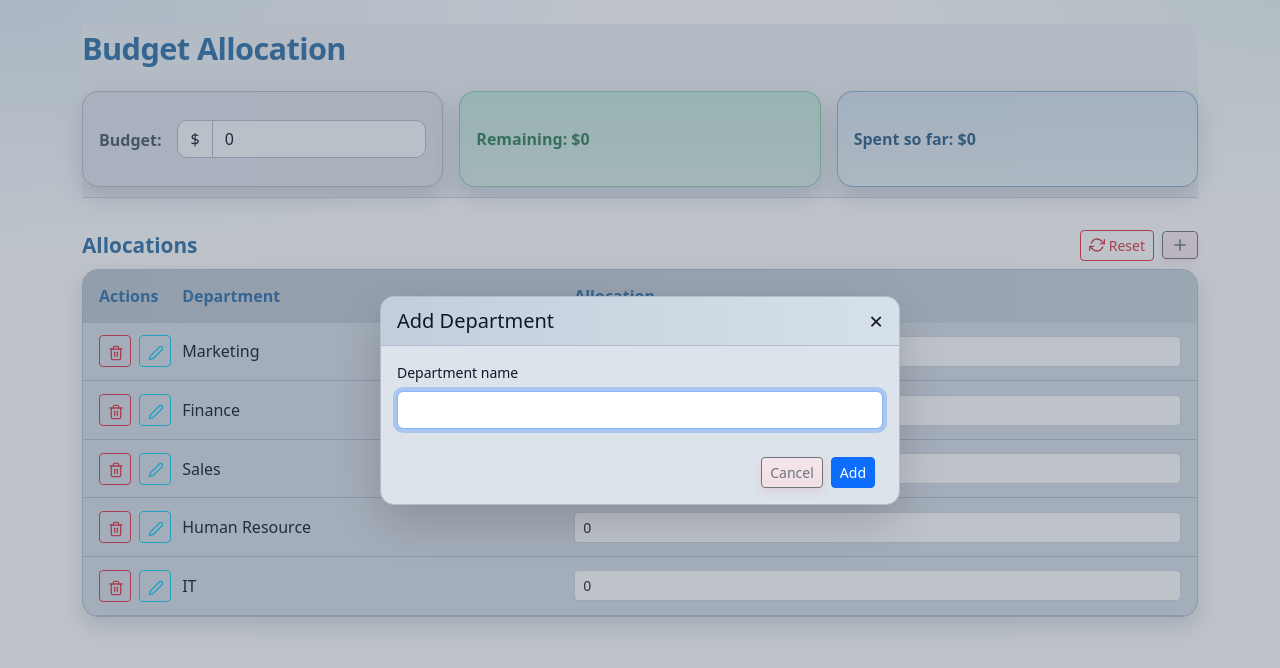
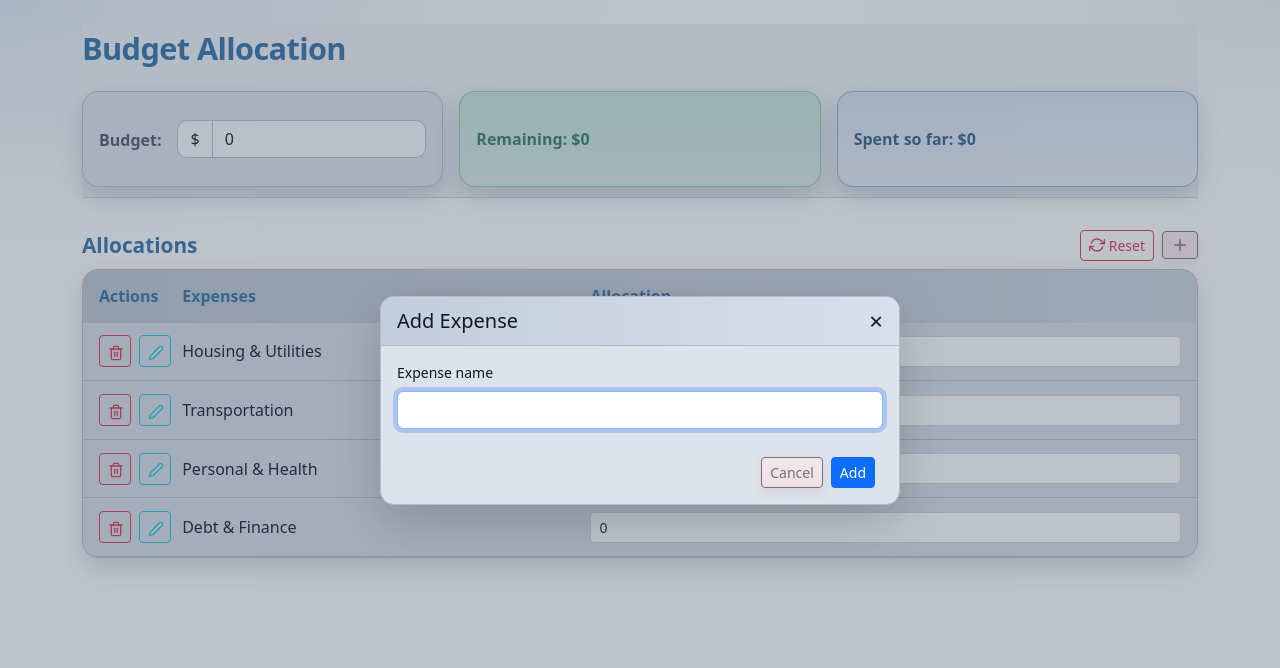
Before and after one commit to Darman1987/reactBudget, a React (Create React App) app: page / in a window 1280 px wide. Both pictures are taken after a click on the button 1180 px from the left and 245 px from the top of the page. Shown: the top 668 px of the page. Built offline with nearby package versions, Linux system fonts and the light colour scheme.

Commit message:
adding expenses

```diff
--- a/src/components/AddDepartmentButton.js
+++ b/src/components/AddDepartmentButton.js
@@ -24,17 +24,17 @@ const AddDepartmentButton = () => {
             type='button'
             className='btn btn-outline-secondary btn-sm d-inline-flex align-items-center justify-content-center'
             onClick={() => setIsOpen(true)}
-            aria-label='Add department'
-            title='Add department'
+            aria-label='Add expense'
+            title='Add expense'
         >
             <FiPlus size={18} />
         </button>
 
         {isOpen && (
-            <div className='add-modal-backdrop' role='dialog' aria-modal='true' aria-label='Add department'>
+            <div className='add-modal-backdrop' role='dialog' aria-modal='true' aria-label='Add expense'>
                 <div className='add-modal-card shadow-lg'>
                     <div className='add-modal-header'>
-                        <h5 className='mb-0'>Add Department</h5>
+                        <h5 className='mb-0'>Add Expense</h5>
                         <button
                             type='button'
                             className='add-close-btn'
@@ -45,7 +45,7 @@ const AddDepartmentButton = () => {
                         </button>
                     </div>
                     <div className='add-modal-body'>
-                        <label htmlFor='new-department-name' className='small d-block mb-2'>Department name</label>
+                        <label htmlFor='new-department-name' className='small d-block mb-2'>Expense name</label>
                         <input
                             id='new-department-name'
                             type='text'
--- a/src/components/AllocationForm.js
+++ b/src/components/AllocationForm.js
@@ -44,7 +44,7 @@ const AllocationForm = (props) => {
 
             <div className="input-group mb-3" style={{ marginLeft: '2rem' }}>
                     <div className="input-group-prepend">
-                <label className="input-group-text" htmlFor="inputGroupSelect01">Department</label>
+                <label className="input-group-text" htmlFor="inputGroupSelect01">Expenses</label>
                   </div>
                   <select className="custom-select" id="inputGroupSelect01" onChange={(event) => setName(event.target.value)}>
                         <option defaultValue>Choose...</option>
--- a/src/components/ExpenseItem.js
+++ b/src/components/ExpenseItem.js
@@ -76,7 +76,7 @@ const ExpenseItem = (props) => {
                 type="button"
                 className="btn btn-sm btn-outline-danger row-action-delete-btn action-icon-btn"
                 onClick={deleteDepartment}
-                aria-label="Delete department"
+                aria-label="Delete expense"
                 title="Delete"
             >
                 <FiTrash2 size={16} />
@@ -86,7 +86,7 @@ const ExpenseItem = (props) => {
                     type="button"
                     className="btn btn-sm btn-success action-icon-btn"
                     onClick={saveDepartmentName}
-                    aria-label="Save department name"
+                    aria-label="Save expense name"
                     title="Save"
                 >
                     <FiCheck size={16} />
@@ -96,7 +96,7 @@ const ExpenseItem = (props) => {
                     type="button"
                     className="btn btn-sm btn-outline-info action-icon-btn"
                     onClick={() => setIsEditing(true)}
-                    aria-label="Edit department"
+                    aria-label="Edit expense"
                     title="Edit"
                 >
                     <FiEdit2 size={16} />
--- a/src/components/ExpenseList.js
+++ b/src/components/ExpenseList.js
@@ -22,7 +22,7 @@ const ExpenseList = () => {
           <thead>
             <tr>
               <th scope="col">Actions</th>
-              <th scope="col">Department</th>
+              <th scope="col">Expenses</th>
               <th scope="col">Allocation</th>
             </tr>
           </thead>
--- a/src/components/HelpButton.js
+++ b/src/components/HelpButton.js
@@ -32,8 +32,8 @@ const HelpButton = () => {
                         </div>
                         <div className='help-modal-body'>
                             <p className='mb-2'>1. Set the total budget first.</p>
-                            <p className='mb-2'>2. Add allocations for each department.</p>
-                            <p className='mb-0'>3. Use Settings to rename, add, or delete departments.</p>
+                            <p className='mb-2'>2. Add allocations for each expense.</p>
+                            <p className='mb-0'>3. Use Settings to rename, add, or delete expenses.</p>
                         </div>
                     </div>
                 </div>
--- a/src/context/AppContext.js
+++ b/src/context/AppContext.js
@@ -100,7 +100,7 @@ export const AppReducer = (state, action) => {
             if (!trimmedName) {
                 return {
                     ...state,
-                    message: 'Department name cannot be empty.',
+                    message: 'Expense name cannot be empty.',
                 };
             }
 
@@ -111,7 +111,7 @@ export const AppReducer = (state, action) => {
             if (duplicate) {
                 return {
                     ...state,
-                    message: 'Department name already exists.',
+                    message: 'Expense name already exists.',
                 };
             }
 
@@ -131,7 +131,7 @@ export const AppReducer = (state, action) => {
             if (!trimmedName) {
                 return {
                     ...state,
-                    message: 'Department name cannot be empty.',
+                    message: 'Expense name cannot be empty.',
                 };
             }
 
@@ -142,7 +142,7 @@ export const AppReducer = (state, action) => {
             if (duplicate) {
                 return {
                     ...state,
-                    message: 'Department name already exists.',
+                    message: 'Expense name already exists.',
                 };
             }
 
@@ -164,7 +164,7 @@ export const AppReducer = (state, action) => {
             if (state.expenses.length <= 1) {
                 return {
                     ...state,
-                    message: 'At least one department is required.',
+                    message: 'At least one expense is required.',
                 };
             }
 
@@ -197,7 +197,7 @@ export const AppReducer = (state, action) => {
                 return {
                     ...state,
                     confirmDelete: null,
-                    message: 'At least one department is required.',
+                    message: 'At least one expense is required.',
                 };
             }
 
@@ -239,11 +239,10 @@ export const AppReducer = (state, action) => {
 const initialState = {
     budget: 0,
     expenses: [
-        { id: 'Marketing', name: 'Marketing', cost: 0 },
-        { id: 'Finance', name: 'Finance', cost: 0 },
-        { id: 'Sales', name: 'Sales', cost: 0 },
-        { id: 'Human Resource', name: 'Human Resource', cost: 0 },
-        { id: 'IT', name: 'IT', cost: 0 },
+        { id: 'Housing & Utilities', name: 'Housing & Utilities', cost: 0 },
+        { id: 'Transportation', name: 'Transportation', cost: 0 },
+        { id: 'Personal & Health', name: 'Personal & Health', cost: 0 },
+        { id: 'Debt & Finance', name: 'Debt & Finance', cost: 0 },
     ],
     currency: '$',
     currencies: [
@@ -256,7 +255,7 @@ const initialState = {
     confirmDelete: null,
 };
 
-const STORAGE_KEY = 'budget_allocation_state_v1';
+const STORAGE_KEY = 'budget_allocation_state_v2';
 
 const getInitialState = () => {
     if (typeof window === 'undefined') {
```
Also changed, not shown: src/components/DepartmentSettings.js (+7 -7 lines), 1 other file (tests, documents, lock files or other folders).
